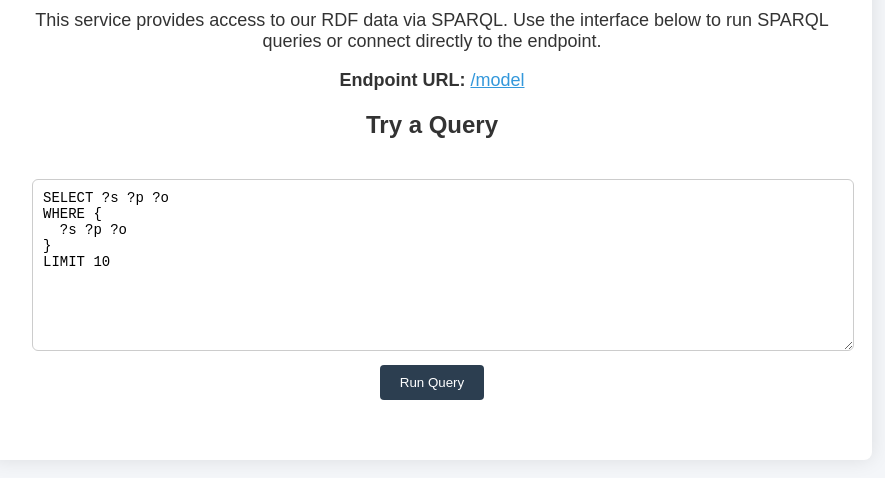
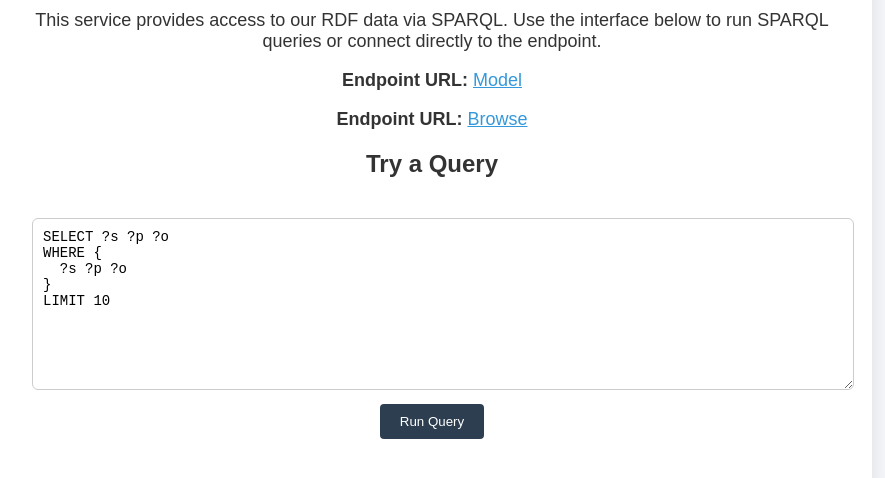
Before and after one commit to ShehabEldeenAyman/BackendForGraphDB, a website: page index.html in a window 1280 px wide. Shown: the part 170-648 px from the top of the page, without its empty margins (208-1093 px from the left). Drawn offline with Linux system fonts and the light colour scheme.

Commit message:
Update index.html

```diff
--- a/index.html
+++ b/index.html
@@ -72,7 +72,8 @@
     <h1>Welcome to the SPARQL Endpoint</h1>
     <p>This service provides access to our RDF data via SPARQL. Use the interface below to run SPARQL queries or connect directly to the endpoint.</p>
 
-    <p><strong>Endpoint URL:</strong> <a href="/model" target="_blank">/model</a></p>
+    <p><strong>Endpoint URL:</strong> <a href="/model" target="_blank">Model</a></p>
+    <p><strong>Endpoint URL:</strong> <a href="/browse" target="_blank">Browse</a></p>
 
     <h2>Try a Query</h2>
     <textarea id="sparqlQuery">
```
